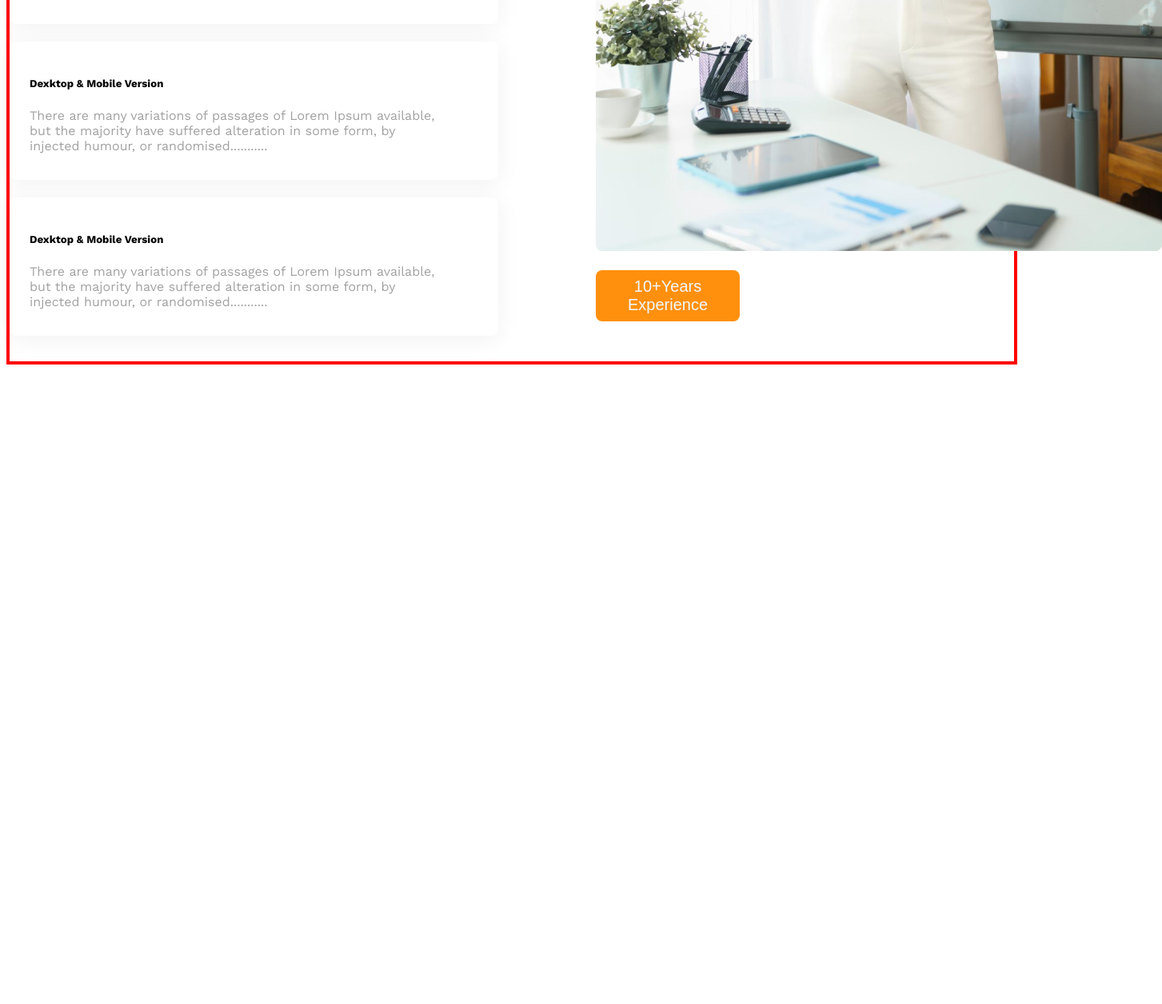
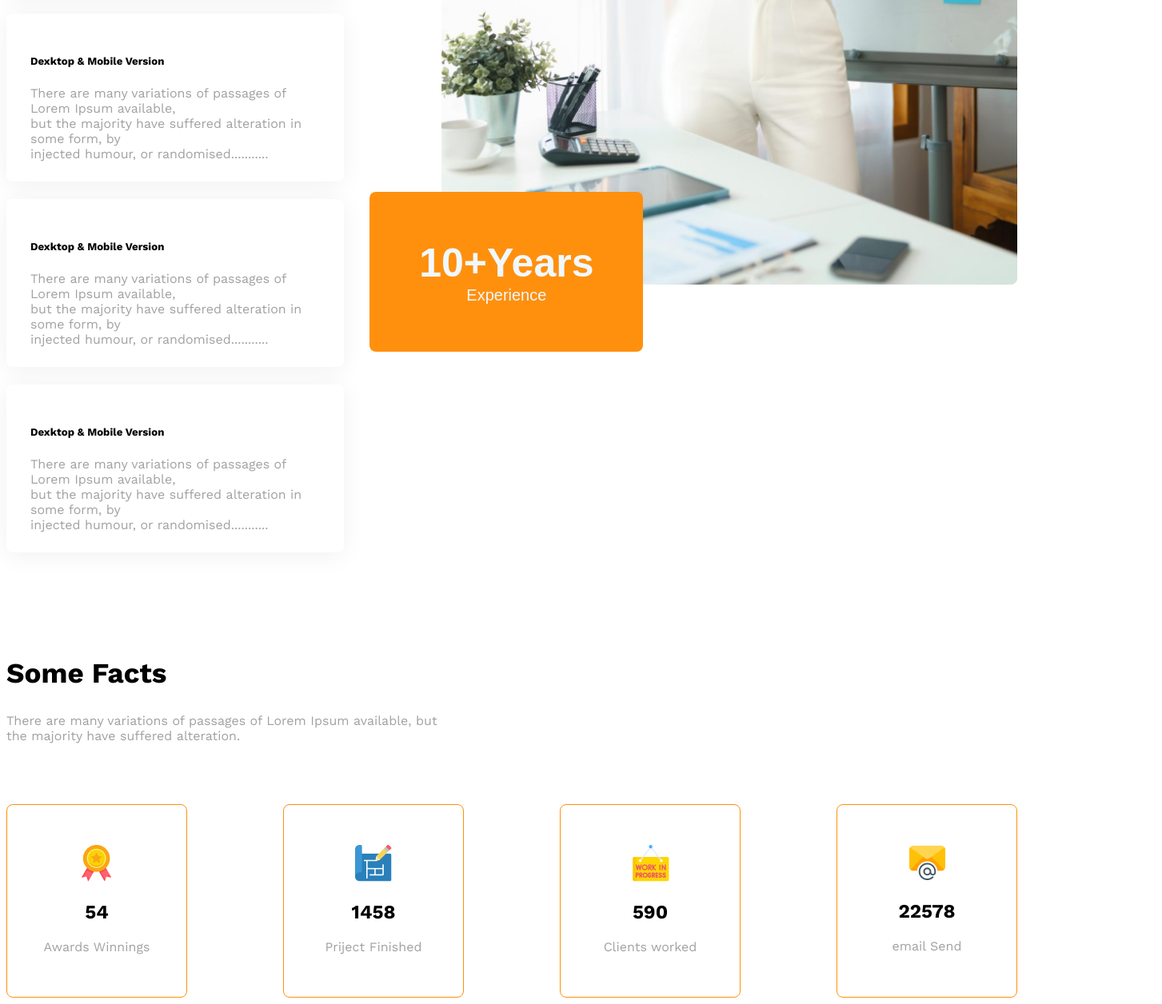
Before and after one commit to mhnur13/g3-architect-website, a plain HTML site: page index.html in a window 1280 px wide. Shown: the part 2805-4061 px from the top of the page at 80% size, 1453 px wide, since content can reach past the window. Before the commit the page ends 3269 px from the top, so only its background shows below. Drawn offline with nearby package versions, Linux system fonts and the light colour scheme.

Commit message:
Making Some Fact section and added the four icon image

```diff
--- a/index.html
+++ b/index.html
@@ -92,13 +92,58 @@
         </div>
 
         <div>
-          <img src="./images/architect.png" alt="">
-          <button class="btn-primary">
-            <span>10+Years</span>
+          <img class="img" src="./images/architect.png" alt="">
+          <button id="Experience-badge" class="btn-primary">
+            <span id="Experience-Year">10+Years</span><br>
             <span>Experience</span>
           </button>
         </div>
 
+    </section>
+
+
+        <!-- some fect section start Here -->
+
+        <section class="Icon-section" >
+
+            <div class="Some-fact">
+                <h2 class="Icon-Title">Some Facts</h2>
+                <p class="Icon-Description">There are many variations of passages of Lorem Ipsum available, but <br> the majority have suffered alteration.</p>
+
+
+            </div>
+
+             <div class="Icon-Parent-div">
+                <div class="Icon-div">
+
+                <img class="Icon-img" src="./images/icons/ribon.png" alt="">
+              <h2 class="Icon-number">54</h2>
+              <p class="Icon-Awards">Awards Winnings</p>
+
+             </div>
+             <div class="Icon-div">
+
+                <img class="Icon-img" src="./images/icons/projects.png" alt="">
+              <h2 class="Icon-number">1458</h2>
+              <p class="Icon-Awards">Priject Finished</p>
+
+             </div>
+             <div class="Icon-div">
+
+                <img class="Icon-img" src="./images/icons/customers.png" alt="">
+              <h2 class="Icon-number">590</h2>
+              <p class="Icon-Awards">Clients worked</p>
+
+             </div>
+             <div class="Icon-div">
+
+                <img class="Icon-img" src="./images/icons/email.png" alt="">
+              <h2 class="Icon-number">22578</h2>
+              <p class="Icon-Awards">email Send</p>
+
+             </div>
+
+             </div>
 
 
 
@@ -106,7 +151,6 @@
         </section>
 
 
-
     </main>
 </body>
 </html>
--- a/styles/architects.css
+++ b/styles/architects.css
@@ -137,11 +137,12 @@
 
 
 .Features{
-    border:  4px solid red;
-    max-width: 1440px;
+
+    max-width:1400px;;
     margin: auto;
-    margin-top: 120px;
+    margin-top: 150px;
     display: flex;
+    flex-direction: row;
     gap: 122px;
 }
 
@@ -161,17 +162,36 @@
 
 }
 
+.img{
+    width: 100%;
+    height: auto;
+}
+
+
+
+
+#Experience-badge{
+  width: 342px;
+  height: 200px;
+  margin-left: -90px;
+  margin-top: -120px;
+}
+
+#Experience-Year{
+ font-size: 50px;
+ font-weight: bolder;
+}
+
 
 .card-div{
     /* border: 3px solid blue; */
     margin-top: 22px;
-    width: 586px;
+    max-width: 586px;
     height: 150px;
     border-radius: 8px;
     box-shadow: 0px 4px 30px 0px rgba(0, 0, 0, 0.06);
    background: rgba(255, 255, 255, 1);
-   padding-top: 23px;
-   padding-left: 25px;
+   padding: 30px;
 }
 
 .card-description{
@@ -181,12 +201,50 @@
 
 
 
+ /* some fect section start Here  */
+
+ .Icon-section{
+
+    max-width:1400px;;
+    margin: auto;
+    margin-top: 130px;
+
+
+ }
+
+ .Icon-Title{
+    font-size: 35px;
+ }
+
+.Icon-Description{
+    color: #A1A1A1;
+}
+
+.Icon-Parent-div{
+    display: flex;
+    gap: 120px;
+}
 
 
 
+.Icon-div{
+   border: 1px solid #FF900E;
+    height: 240px;
+    width: 240px;
+    text-align: center;
+    margin-top: 60px;
+    border-radius: 8px;
 
 
+}
 
+.Icon-img{
+    padding-top: 50px;
+}
+
+.Icon-Awards{
+    color: #A1A1A1;
+}
 
 
 
@@ -196,11 +254,16 @@
 
 /* responsive media query */
 @media screen and (max-width:576px){
-    .navbar, .nav-link, .team-img, .team-section{
+    .navbar, .nav-link, .team-img,
+    .team-section,
+    .Features,
+    .Icon-Parent-div{
        flex-direction: column;
 
 
     }
+
+
 
     .team-img{
         grid-template-columns: repeat(1,1fr);
@@ -210,12 +273,46 @@
     grid-template-columns: repeat(1,1fr);
 }
 
+
+
+
+.Features{
+    margin-top: -50px;
+}
+
+.feature-description{
+    text-align: start;
+    padding-left: 15px;
+}
     .our-feature{
 
         text-align: center;
         margin: 25px;
 
     }
+
+    #Experience-badge{
+        margin-top: 20px;
+       margin-left: 30px;
+
+    }
+
+    .Icon-section{
+        margin-top: -10px;
+    }
+
+     .Icon-Parent-div{
+        padding-left: 76px;
+        gap: 10px;
+    }
+
+   .Icon-Description{
+    margin-left: 50px;
+   }
+
+   .Icon-Title{
+    margin-left: 50px;
+   }
 
 
 
@@ -224,10 +321,24 @@
 
 /* medium size device  */
 @media  screen and (min-width: 576px) and (max-width: 992px)  {
-    .team-section {
+    .team-section , .Features, .Icon-Parent-div{
         flex-direction: column;
     }
     .our-feature{
         text-align: center;
     }
+
+    #Experience-badge{
+        margin-top: 20px;
+        margin-left: 20px;
+    }
+
+    .Icon-Parent-div{
+        align-items: center;
+
+    }
+
+    .Some-fact{
+        text-align: center;
+    }
 }
```
